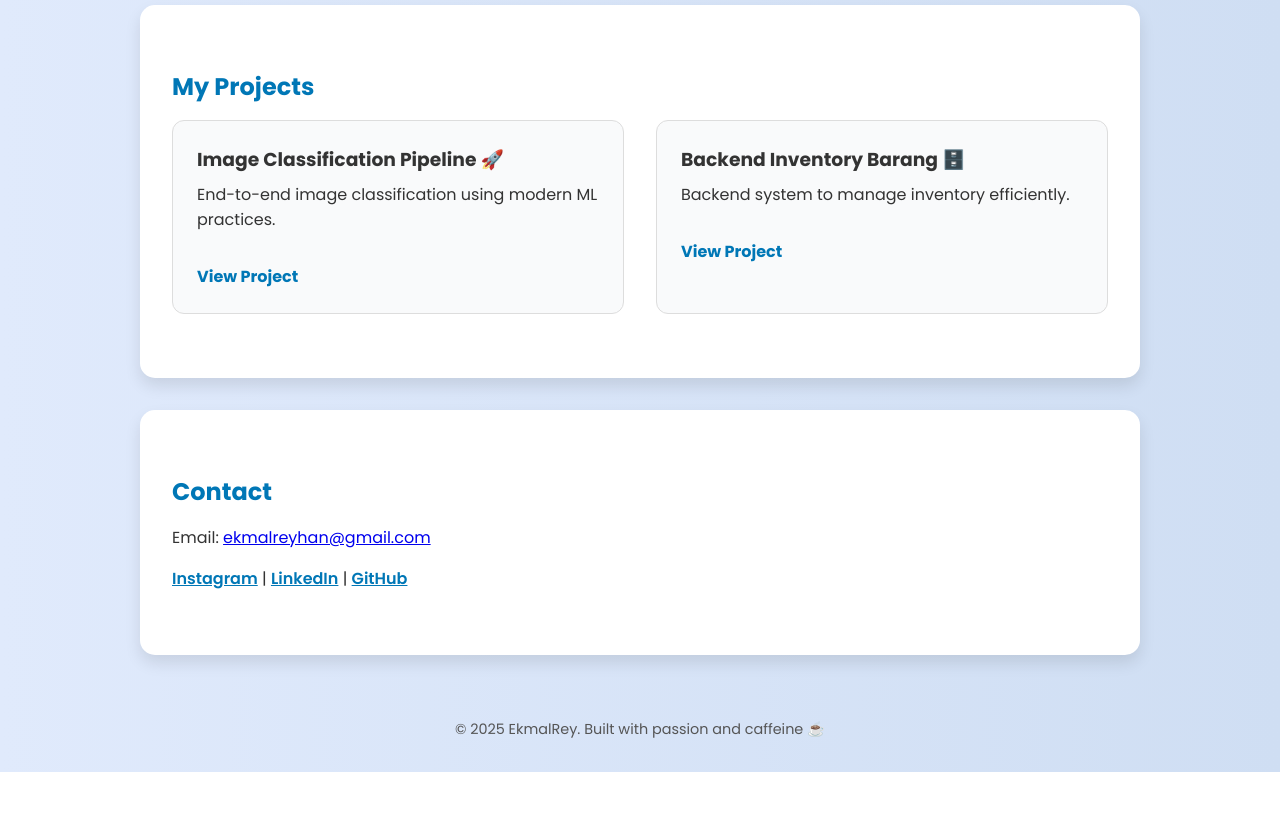
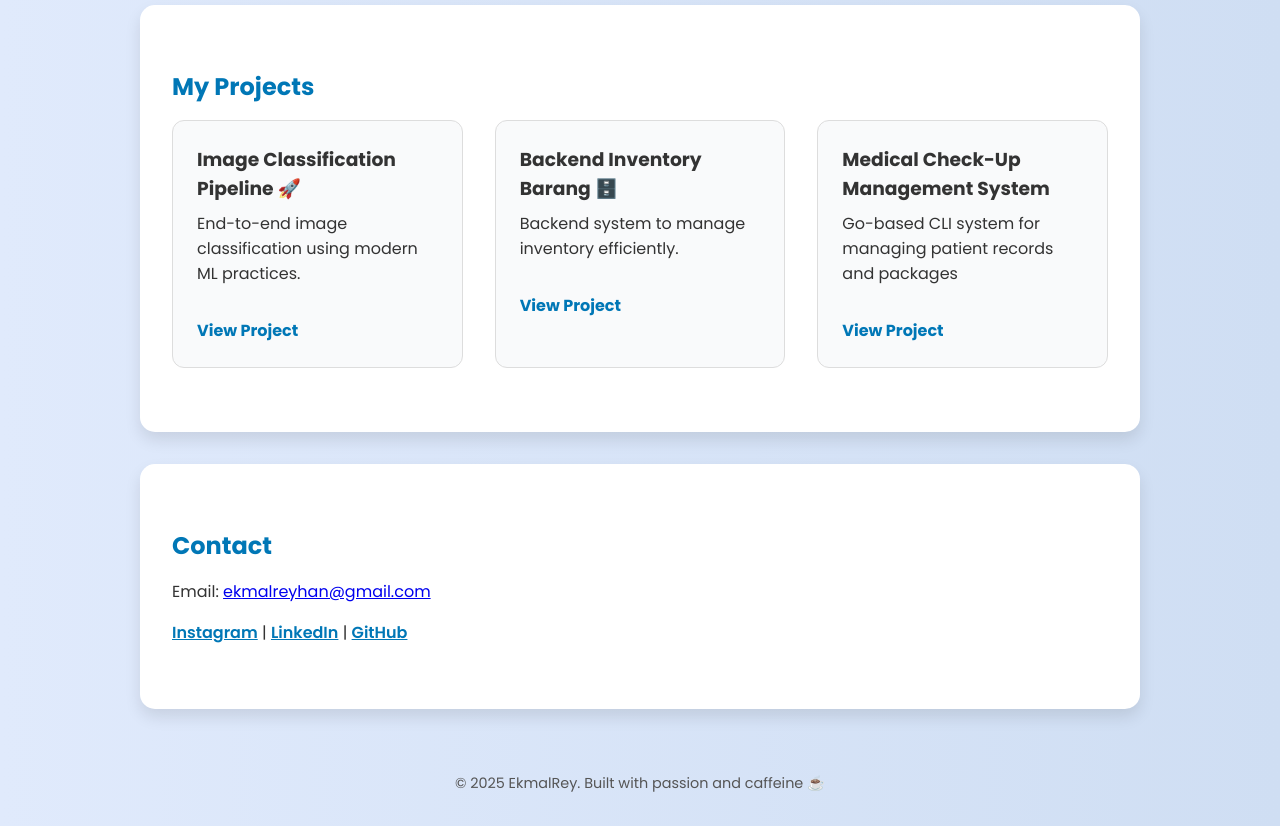
Before and after one commit to EkmalRey/ekmalrey.github.io, a plain HTML site: page docs/index.html in a window 1280 px wide. Shown: the part 960-1786 px from the top of the page. Before the commit the page ends 1732 px from the top, so only its background shows below. Drawn offline with nearby package versions, Linux system fonts and the light colour scheme.

Commit message:
CHANGELOG: - Added New Project: Medical Check-Up Management System

```diff
--- a/docs/index.html
+++ b/docs/index.html
@@ -69,6 +69,13 @@
           <p>Backend system to manage inventory efficiently.</p>
           <a href="https://github.com/Farrellhrs/BackendInventoryBarang" target="_blank">View Project</a>
         </div>
+
+        <div class="project-card">
+          <h3>Medical Check-Up Management System</h3>
+          <p>Go-based CLI system for managing patient records and packages</p>
+          <a href="https://github.com/EkmalRey/MedicalCheckUp" target="_blank">View Project</a>
+        </div>
+
       </div>
     </section>
 
```
